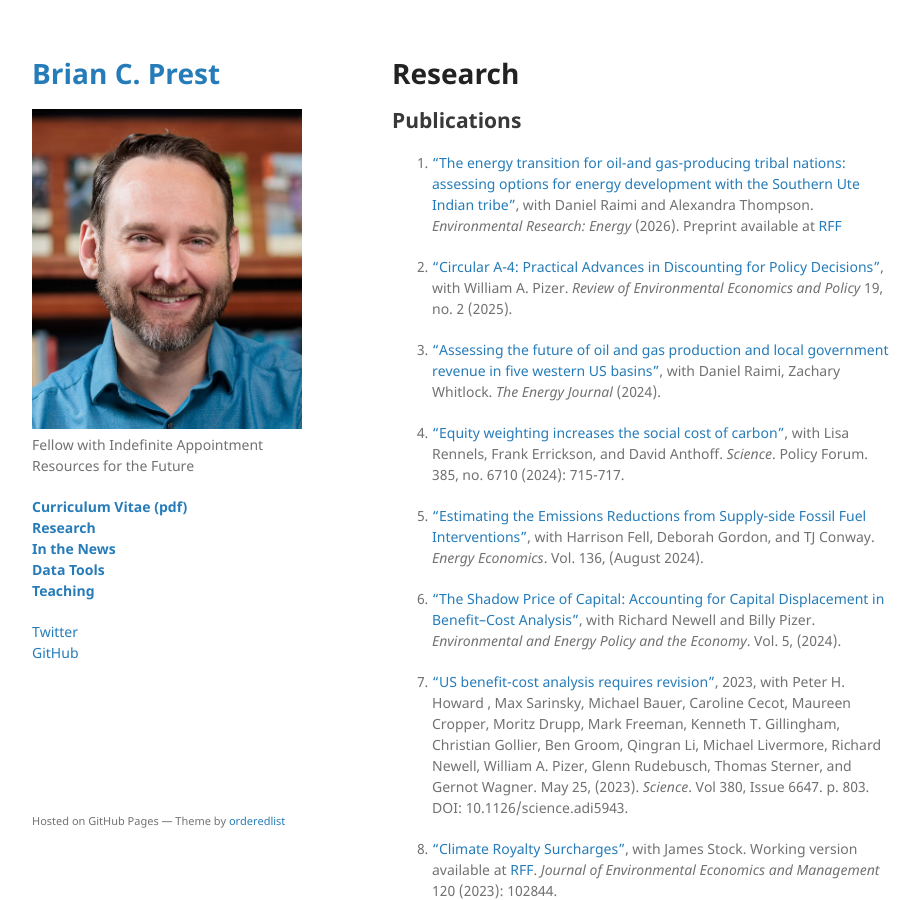
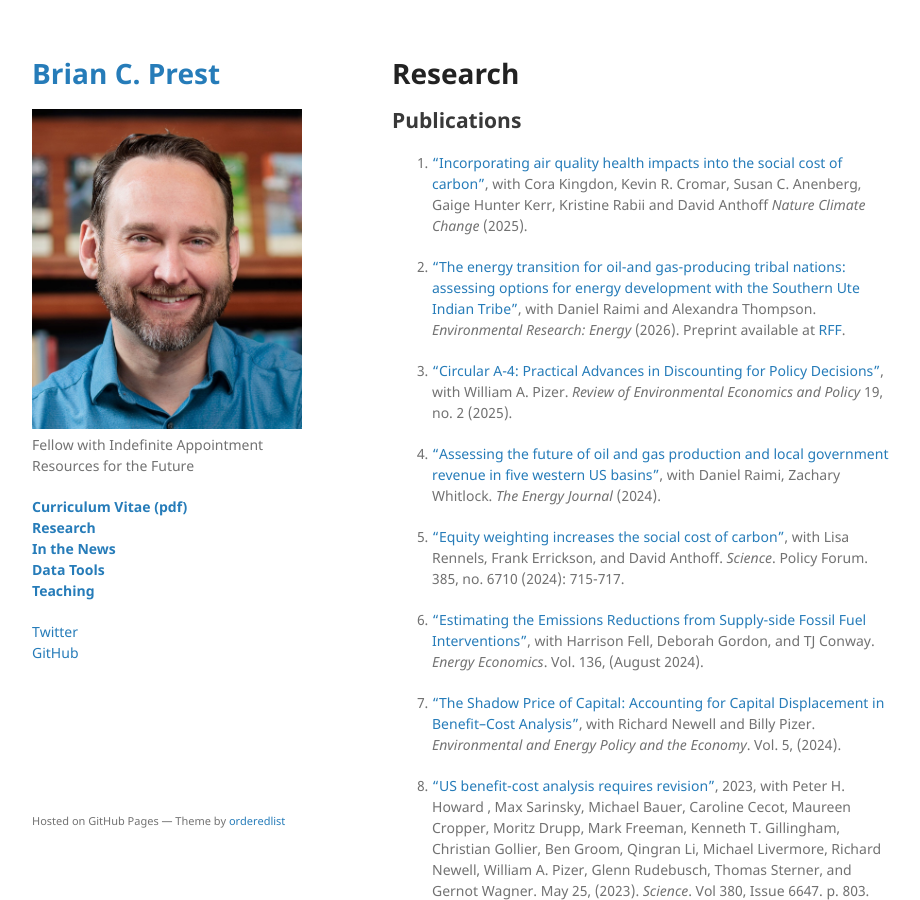
Before and after one commit to bprest/bprest.github.io, a Jekyll site: the page built from research.md, in a window 1280 px wide and 900 px high. Shown: the whole window, without its empty margins (178-1098 px from the left). Built offline with Jekyll 4.4.1, drawn with Linux system fonts in a browser that asks for light colours; our own code applies the rules of GitHub Pages for plain Markdown files.

Commit message:
add NCC article

```diff
--- a/research.md
+++ b/research.md
@@ -6,7 +6,9 @@ layout: default
 
 ## Publications
 
-1. ["The energy transition for oil-and gas-producing tribal nations: assessing options for energy development with the Southern Ute Indian tribe"](https://iopscience.iop.org/article/10.1088/2753-3751/ae6598), with Daniel Raimi and Alexandra Thompson. _Environmental Research: Energy_ (2026). Preprint available at [RFF](https://www.rff.org/publications/working-papers/the-energy-transition-for-oil-and-gas-producing-tribal-nations-assessing-options-for-energy-development-with-the-southern-ute-indian-tribe/)
+1. ["Incorporating air quality health impacts into the social cost of carbon"](https://www.nature.com/articles/s41558-026-02653-6), with Cora Kingdon, Kevin R. Cromar, Susan C. Anenberg, Gaige Hunter Kerr, Kristine Rabii and David Anthoff _Nature Climate Change_ (2025).
+
+1. ["The energy transition for oil-and gas-producing tribal nations: assessing options for energy development with the Southern Ute Indian Tribe"](https://iopscience.iop.org/article/10.1088/2753-3751/ae6598), with Daniel Raimi and Alexandra Thompson. _Environmental Research: Energy_ (2026). Preprint available at [RFF](https://www.rff.org/publications/working-papers/the-energy-transition-for-oil-and-gas-producing-tribal-nations-assessing-options-for-energy-development-with-the-southern-ute-indian-tribe/).
 
 1. ["Circular A-4: Practical Advances in Discounting for Policy Decisions"](https://www.journals.uchicago.edu/doi/10.1086/735539), with William A. Pizer. _Review of Environmental Economics and Policy_ 19, no. 2 (2025).
 
```
